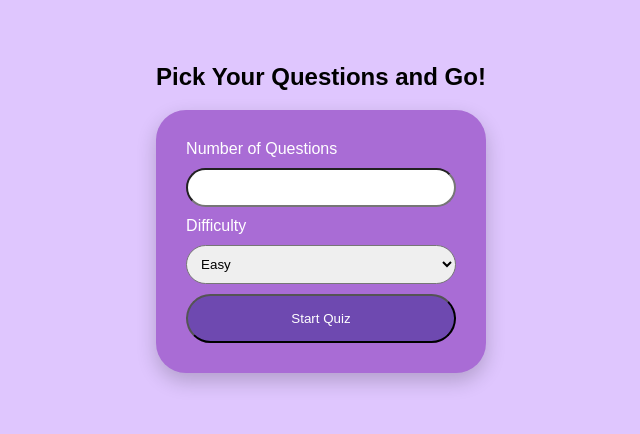
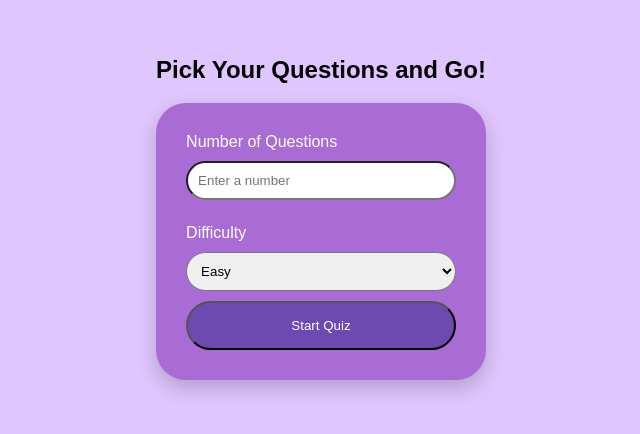
Before and after one commit to hamza-ab-alt/Sport-Quize, a React (Vite) app: page / in a window 1280 px wide. Shown: the part 192-626 px from the top of the page, without its empty margins (319-959 px from the left). Built offline with nearby package versions, Linux system fonts and the light colour scheme.

Commit message:
validation d'input du formulaire

```diff
--- a/src/App.css
+++ b/src/App.css
@@ -29,6 +29,13 @@ input{
   border-radius: 20px;
   padding: 10px;
 }
+.message {
+  margin: 4px 0 0;
+  font-size: 14px;
+  font-weight: 600;
+  text-align: left;
+  color: black;
+}
 select{
 padding: 10px 40px 10px 10px;
   border-radius: 20px;
--- a/src/App.jsx
+++ b/src/App.jsx
@@ -1,13 +1,36 @@
 import "./App.css";
+import { useState } from "react";
 
 export default function App() {
+  const [number, setNumber] = useState("");
+  const [message, setMessage] = useState("");
+
+  function handleChange(e) {
+    const value = e.target.value;
+    setNumber(value);
+
+    if (value === "") {
+      setMessage("");
+    } else if (Number(value) > 0) {
+      setMessage(" Number is valid");
+    } else {
+      setMessage("Please enter a number greater than 0");
+    }
+  }
+
   return (
     <>
       <div className="container">
         <h2>Pick Your Questions and Go!</h2>
         <form>
           <label>Number of Questions</label>
-    <input type="number" />
+          <input
+            value={number}
+            onChange={handleChange}
+            type="number"
+            placeholder="Enter a number"
+          />
+          <p className="message">{message}</p>
 
           <label>Difficulty</label>
           <select>
```
Lines whose indentation alone changed are shown as unchanged.
